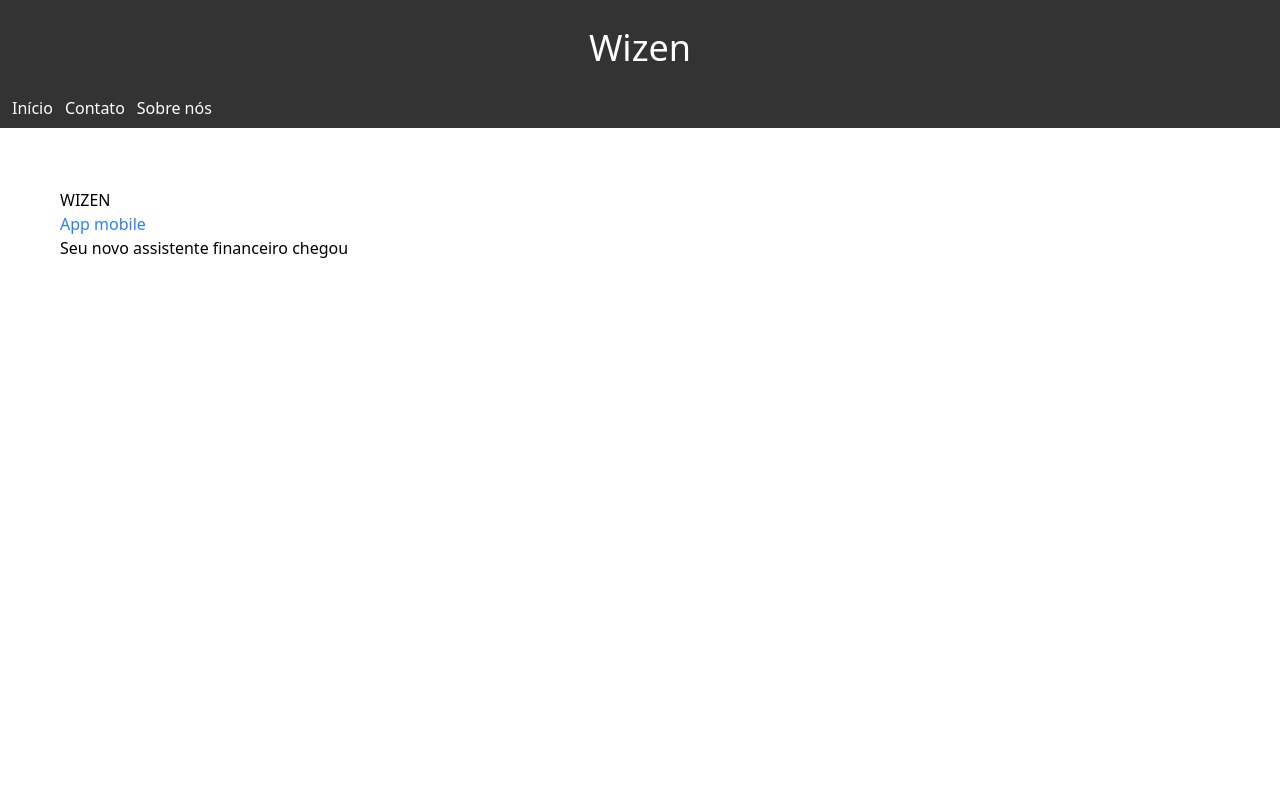
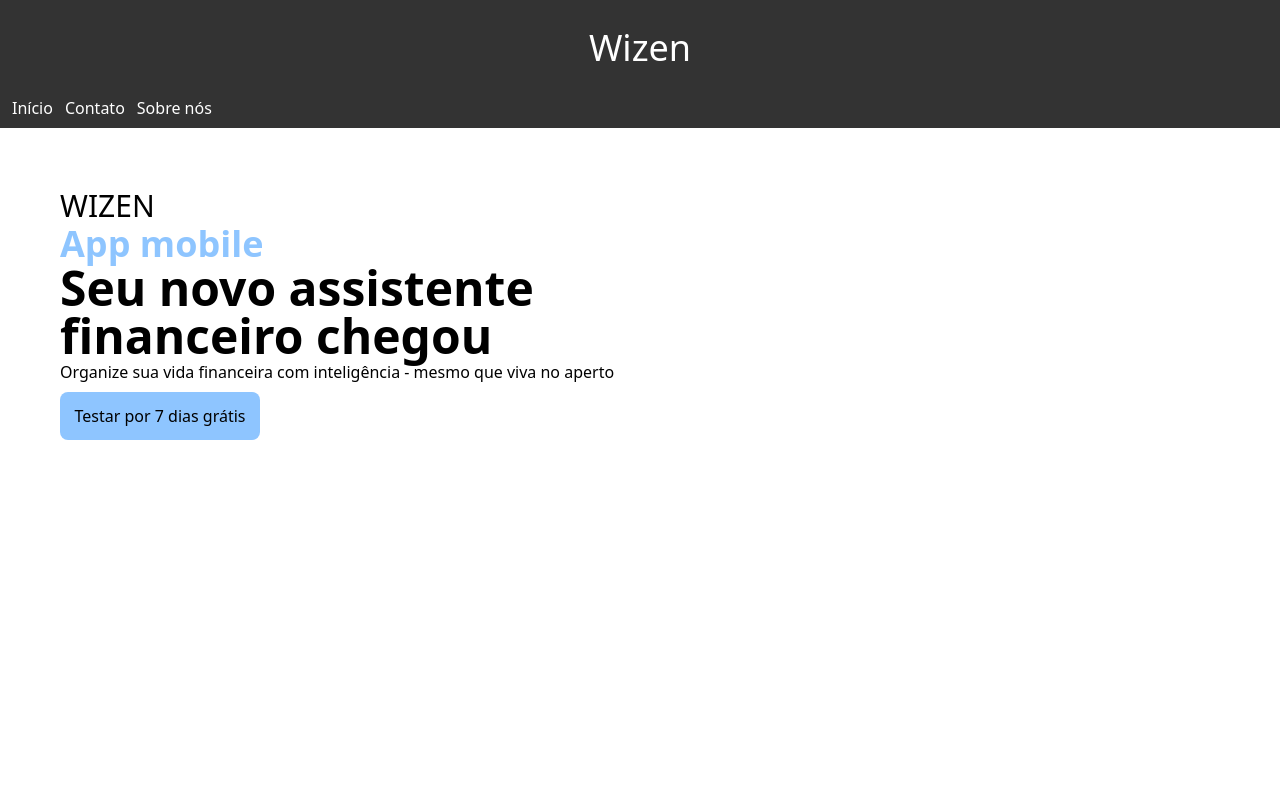
Before and after one commit to trafegoofertaecontingencia/wizen, a Next.js app: page / in a window 1280 px wide. Shown: the top 800 px of the page. Built offline with nearby package versions, Linux system fonts and the light colour scheme.

Commit message:
botão adicionado

```diff
--- a/app/layout.tsx
+++ b/app/layout.tsx
@@ -16,7 +16,7 @@ const geistMono = Geist_Mono({
 });
 
 export const metadata: Metadata = {
-  title: "Create Next App",
+  title: "wizen",
   description: "Generated by create next app",
 };
 
--- a/app/page.tsx
+++ b/app/page.tsx
@@ -4,10 +4,12 @@ export default function Home() {
     <div className="min-h-screen">
       <main>
         <div className="pt-15 pl-15">
-          <div>
-            <p>WIZEN</p>
-            <p className="text-blue-500">App mobile</p>
-            <p>Seu novo assistente financeiro chegou</p>
+          <div className="flex flex-col">
+            <p className="text-3xl">WIZEN</p>
+            <p className="text-blue-300 text-4xl font-bold">App mobile</p>
+            <p className="text-5xl font-bold">Seu novo assistente <br /> financeiro chegou</p>
+            <p>Organize sua vida financeira com inteligência - mesmo que viva no aperto</p>
+            <button className="bg-blue-300 rounded-lg p-3 mt-2 w-50">Testar por 7 dias grátis</button>
           </div>
         </div>
       </main>
```
